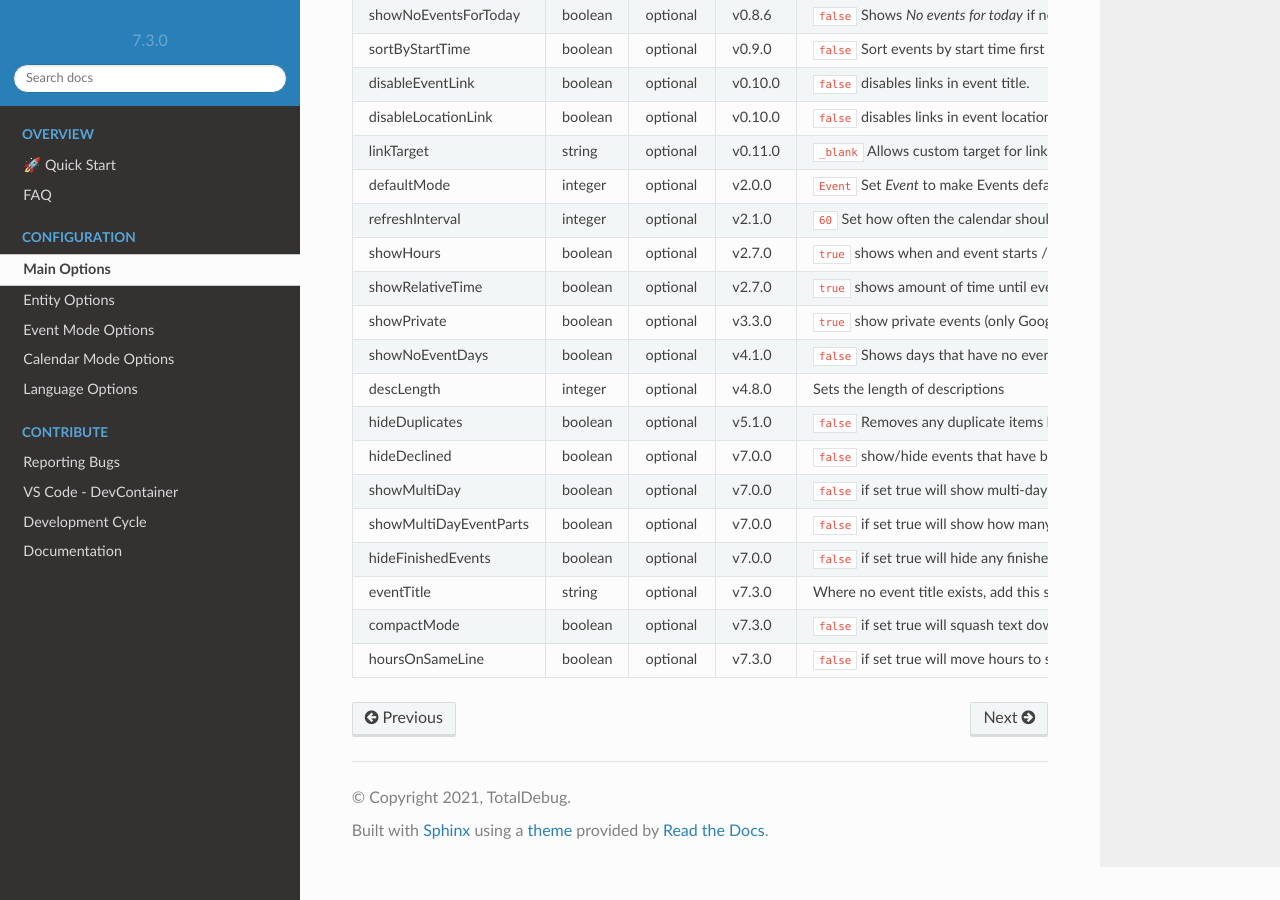
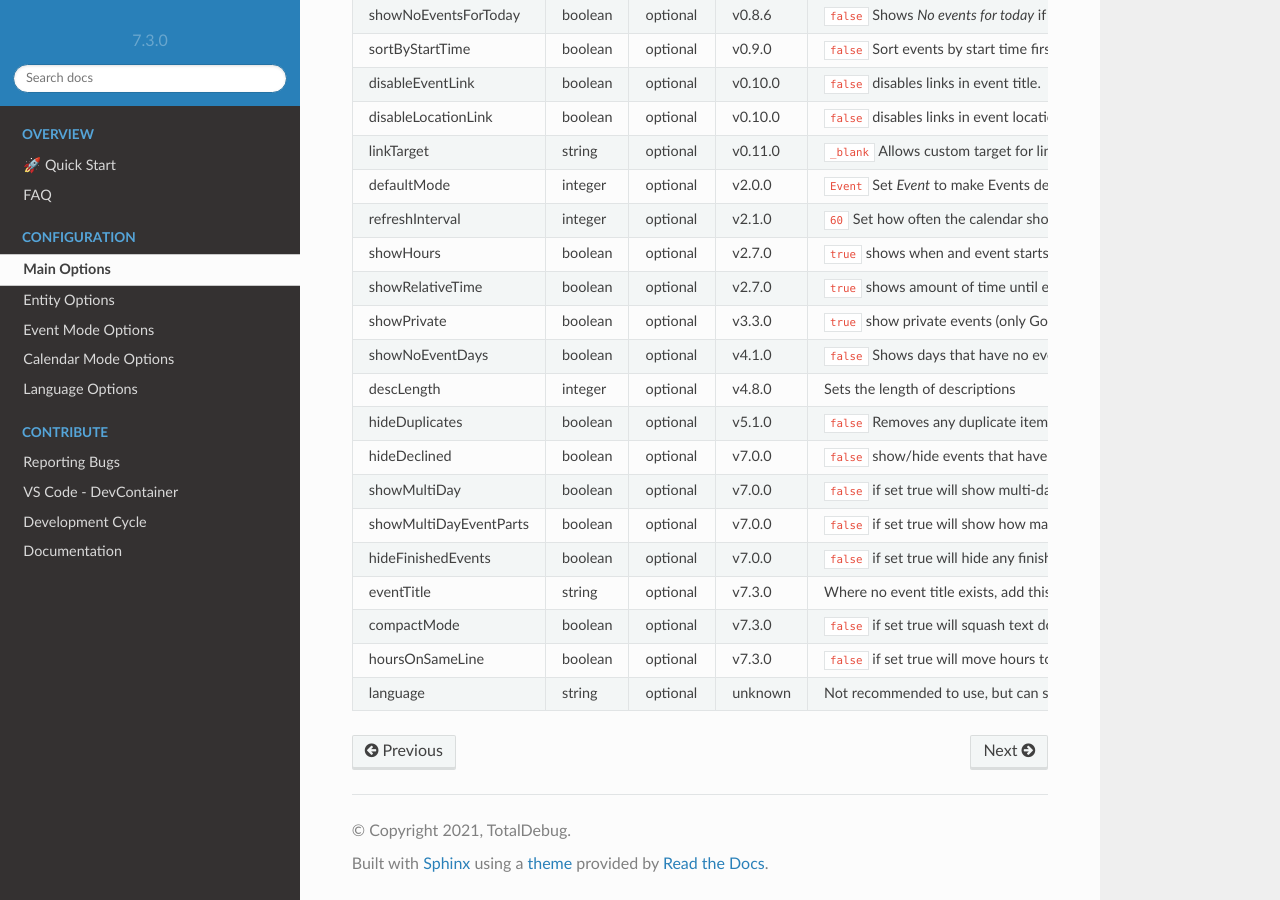
Before and after one commit to totaldebug/atomic-calendar-revive, a Sphinx documentation site: the page built from docs/configuration/main.rst, in a window 1280 px wide and 900 px high, scrolled down 616 px. Built offline with Sphinx 7.4.7 and the Read the Docs theme 2.0.0, drawn with Linux system fonts in a browser that asks for light colours.

Commit message:
docs: update missing option

```diff
--- a/docs/configuration/main.rst
+++ b/docs/configuration/main.rst
@@ -39,4 +39,5 @@ Main Options
  eventTitle                string    optional        v7.3.0     Where no event title exists, add this string instead, Will add globally unless entity.eventTitle is set.
  compactMode               boolean   optional        v7.3.0     ``false`` if set true will squash text down to allow for much more compact design
  hoursOnSameLine           boolean   optional        v7.3.0     ``false`` if set true will move hours to show on the same line as the summary. NOTE using other options can mess up this style
+ language                  string    optional        unknown    Not recommended to use, but can set the language code e.g. "gb" / "es"
 ========================= ========= =============== ========== ==========================================================================================================================================================================================================================
```
